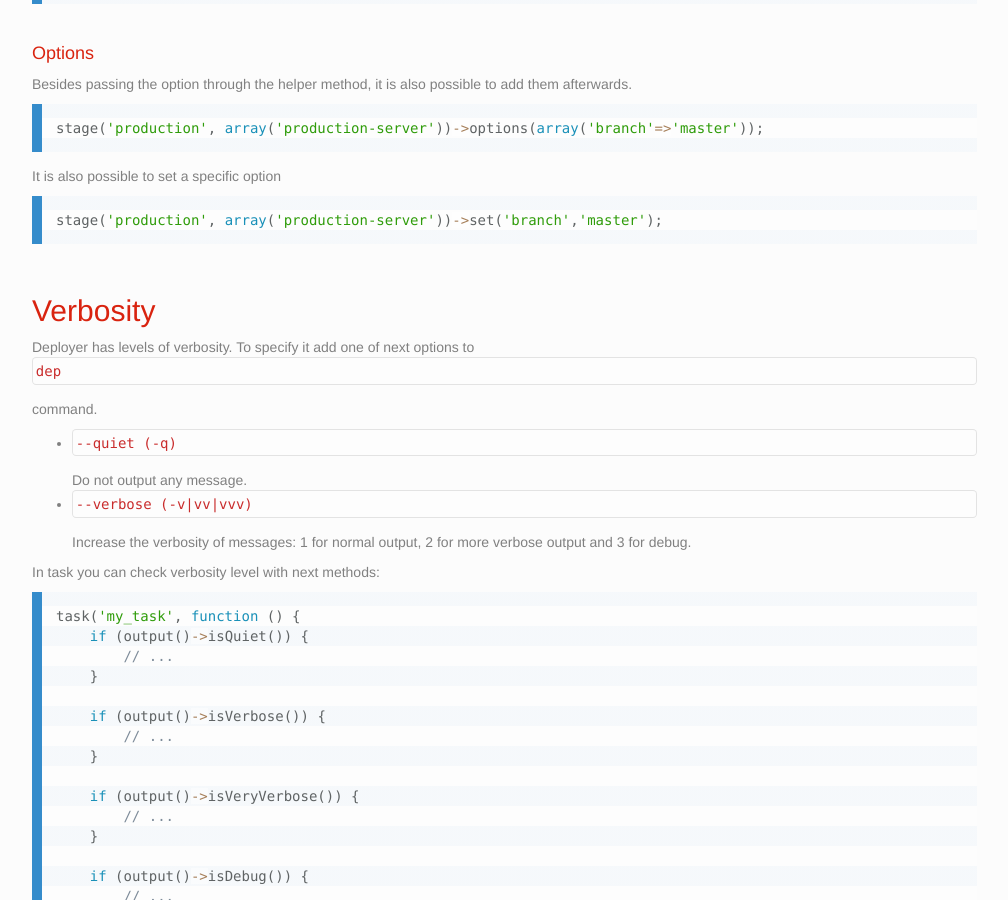
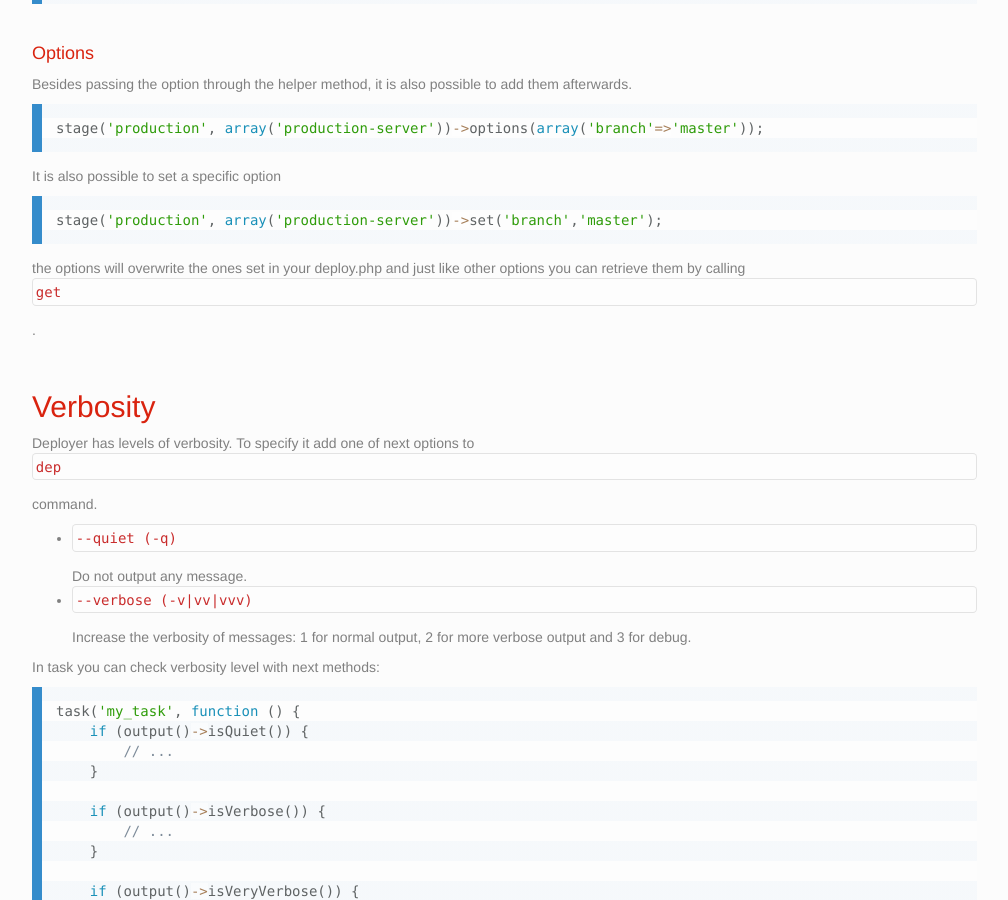
Before and after one commit to deployphp/deployer, a Jekyll site: the page built from index.md, in a window 1280 px wide and 900 px high, scrolled down 8336 px. Shown: the whole window, without its empty margins (233-1241 px from the left). Built offline with Jekyll 4.4.1, drawn with Linux system fonts in a browser that asks for light colours.

Commit message:
Added info on stage options

```diff
--- a/index.md
+++ b/index.md
@@ -383,6 +383,9 @@ It is also possible to set a specific option
 stage('production', array('production-server'))->set('branch','master');
 ~~~
 
+the options will overwrite the ones set in your deploy.php and just like other options you can retrieve them by calling `get`.
+
+
 <h2><a name="verbosity">Verbosity</a></h2>
 
 Deployer has levels of verbosity. To specify it add one of next options to `dep` command.
```
